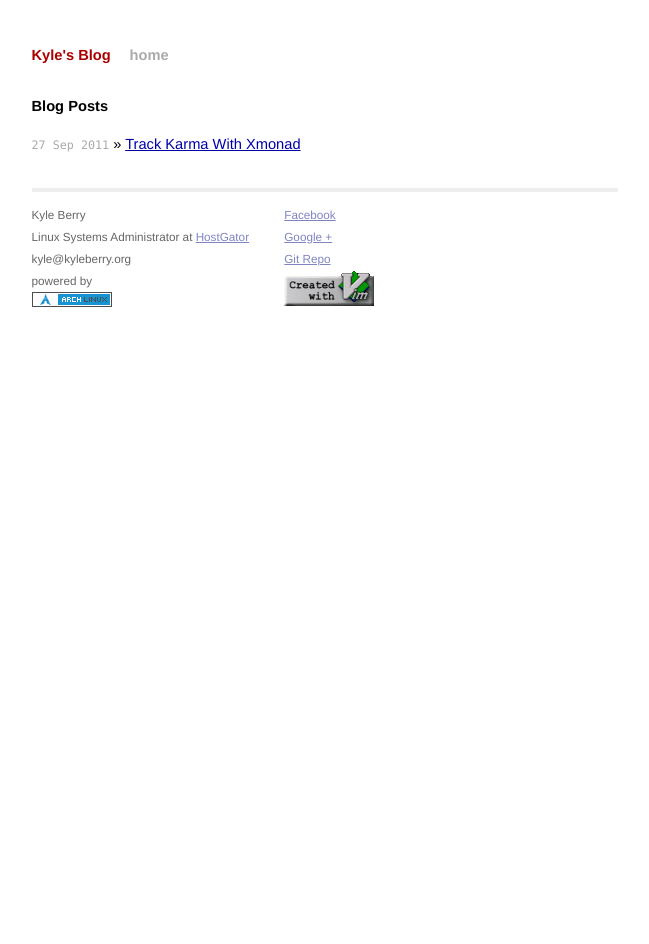
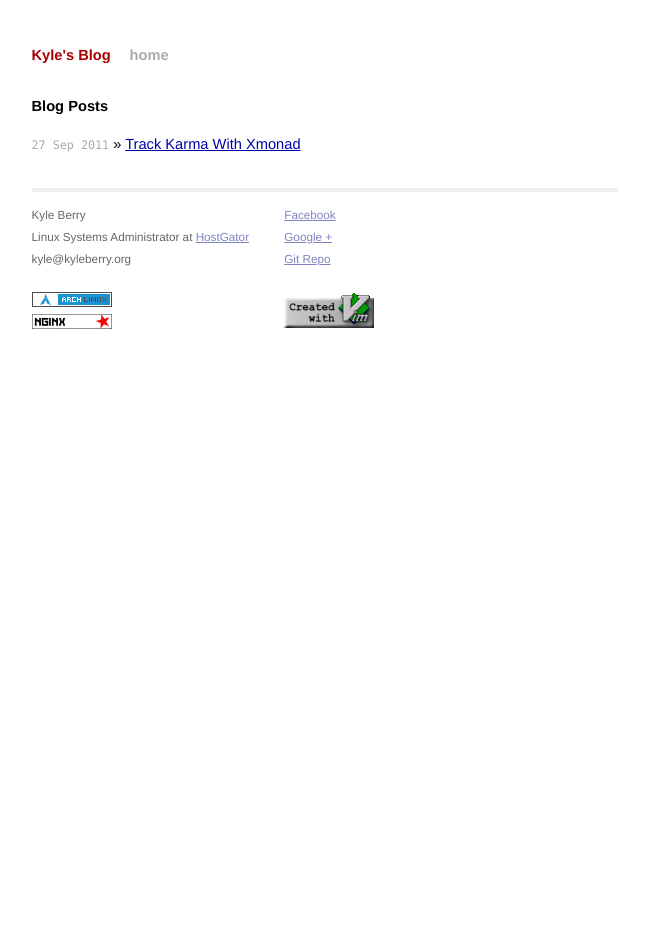
Before and after one commit to k6b/jekyll, a Jekyll site: the page built from index.html, in a window 1280 px wide. Shown: the whole page, without its empty margins (315-964 px from the left). Built offline with Jekyll 4.4.1, drawn with Linux system fonts in a browser that asks for light colours; Markdown is read by kramdown in place of the engine named in the settings.

Commit message:
add nginx button, and change footer

```diff
--- a/_layouts/default.html
+++ b/_layouts/default.html
@@ -45,8 +45,9 @@
         Kyle Berry<br />
         Linux Systems Administrator at <a href="http://hostgator.com/">HostGator</a><br />
         kyle@kyleberry.org<br />
-        powered by<br />
+        <br />
         <a href="http://www.archlinux.org"><img src="/images/arch.png"></a><br />
+        <a href="http://wiki.nginx.org"><img src="/images/nginx-inside.png"></a><br />
       </p>
     </div>
     <div class="contact">
@@ -54,6 +55,7 @@
         <a href="http://facebook.com/4wd22r/">Facebook</a><br />
         <a href="http://plus.google.com/4wd22r/">Google +</a><br />
         <a href="http://git.kyleberry.org/">Git Repo</a><br />
+        <br />
         <a href="http://www.vim.org/"><img src="/images/vim_created.png"></a><br />
       </p>
     </div>
```
